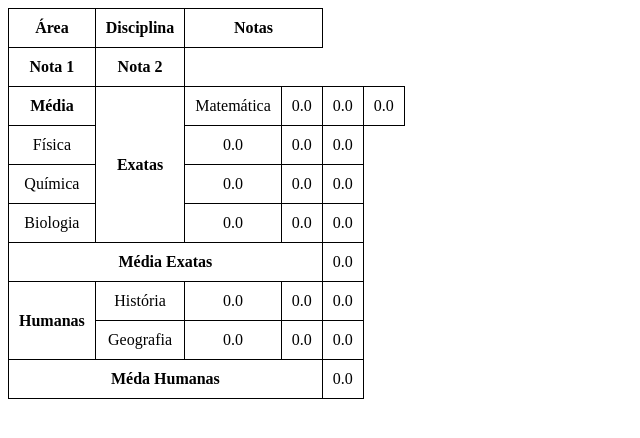
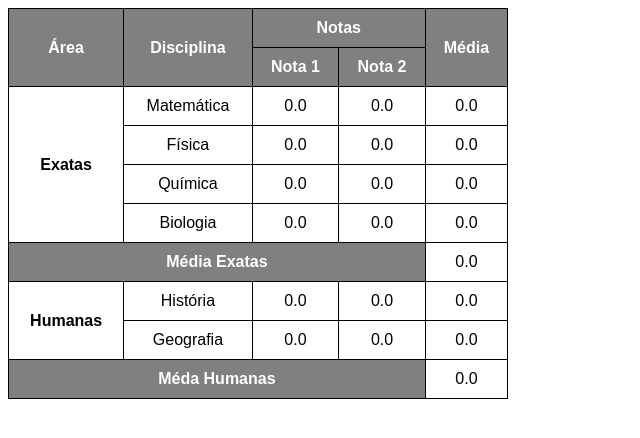
Before and after one commit to viniNascimento63/HTML-CSS, a plain HTML site: page Módulo 3/desafios/tabelas/desafio03.html in a window 1280 px wide. Shown: the whole page, without its empty margins (0-640 px from the left). Drawn offline with Linux system fonts and the light colour scheme.

Commit message:
Update desafio03.html

```diff
--- a/Módulo 3/desafios/tabelas/desafio03.html
+++ b/Módulo 3/desafios/tabelas/desafio03.html
@@ -6,14 +6,20 @@
     <title>Desafio 3 tabelas</title>
     <style>
         table {
-            width: 300px;
+            width: 500px;
             border-collapse: collapse;
             text-align: center;
+            font-family: Arial, Helvetica, sans-serif;
         }
 
         th {
             border: 1px solid black;
             padding: 10px;
+        }
+
+        tr.fundo > th {
+            background-color: gray;
+            color: white;
         }
 
         td {
@@ -25,21 +31,26 @@
 <body>
     <table>
         <thead>
-            <tr>
-                <th>Área</th>
-                <th>Disciplina</th>
+            <tr class="fundo">
 
-                <th colspan="2">Notas</th>
-                <tr>
-                    <th>Nota 1</th>
-                    <th>Nota 2</th>
-                </tr>
+                <th scope="col" rowspan="2">Área</th>
+                <th scope="col" rowspan="2">Disciplina</th>
 
-                <th rowspan="2">Média</th>
+                <th scope="colgroup" colspan="2">Notas</th>
+
+                <th scope="col" rowspan="2">Média</th>
+
             </tr>
 
+            <tr class="fundo">
+                <th scope="col">Nota 1</th>
+                <th scope="col">Nota 2</th>
+            </tr>
+        </thead>
+
+        <tbody>
             <tr>
-                <th rowspan="4">Exatas</th>
+                <th scope="rowgroup" rowspan="4">Exatas</th>
                 <td>Matemática</td>
                 <td>0.0</td>
                 <td>0.0</td>
@@ -65,13 +76,13 @@
                 <td>0.0</td>
             </tr>
 
-            <tr>
-                <th colspan="4">Média Exatas</th>
+            <tr class="fundo">
+                <th scope="row" colspan="4">Média Exatas</th>
                 <td>0.0</td>
             </tr>
 
             <tr>
-                <th rowspan="2">Humanas</th>
+                <th scope="rowgroup" rowspan="2">Humanas</th>
                 <td>História</td>
                 <td>0.0</td>
                 <td>0.0</td>
@@ -85,12 +96,11 @@
                 <td>0.0</td>
             </tr>
 
-            <tr>
-                <th colspan="4">Méda Humanas</th>
+            <tr class="fundo">
+                <th scope="row" colspan="4">Méda Humanas</th>
                 <td>0.0</td>
             </tr>
-        </thead>
-        <tbody></tbody>
+        </tbody>
     </table>
 </body>
 </html>
```
